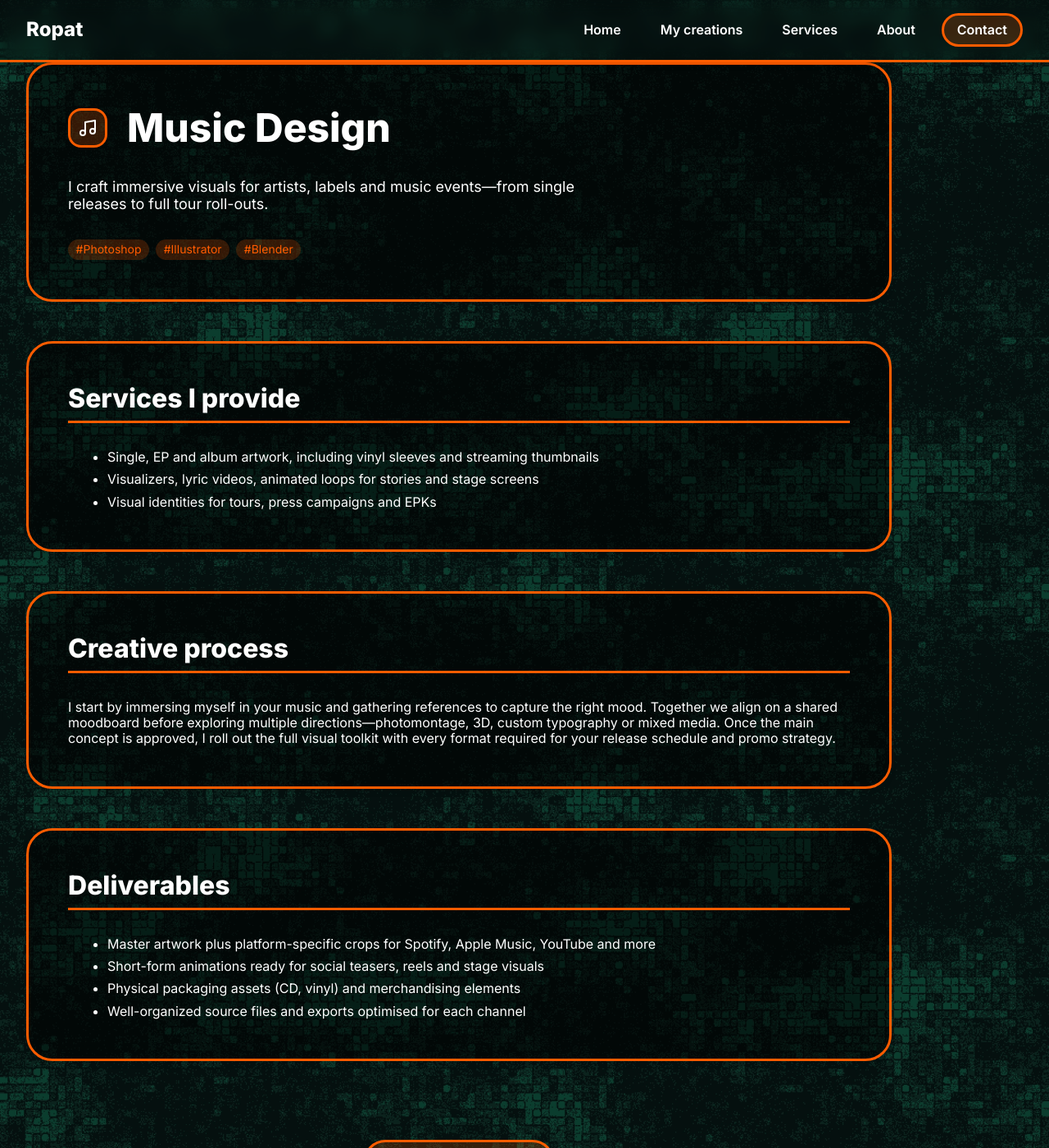
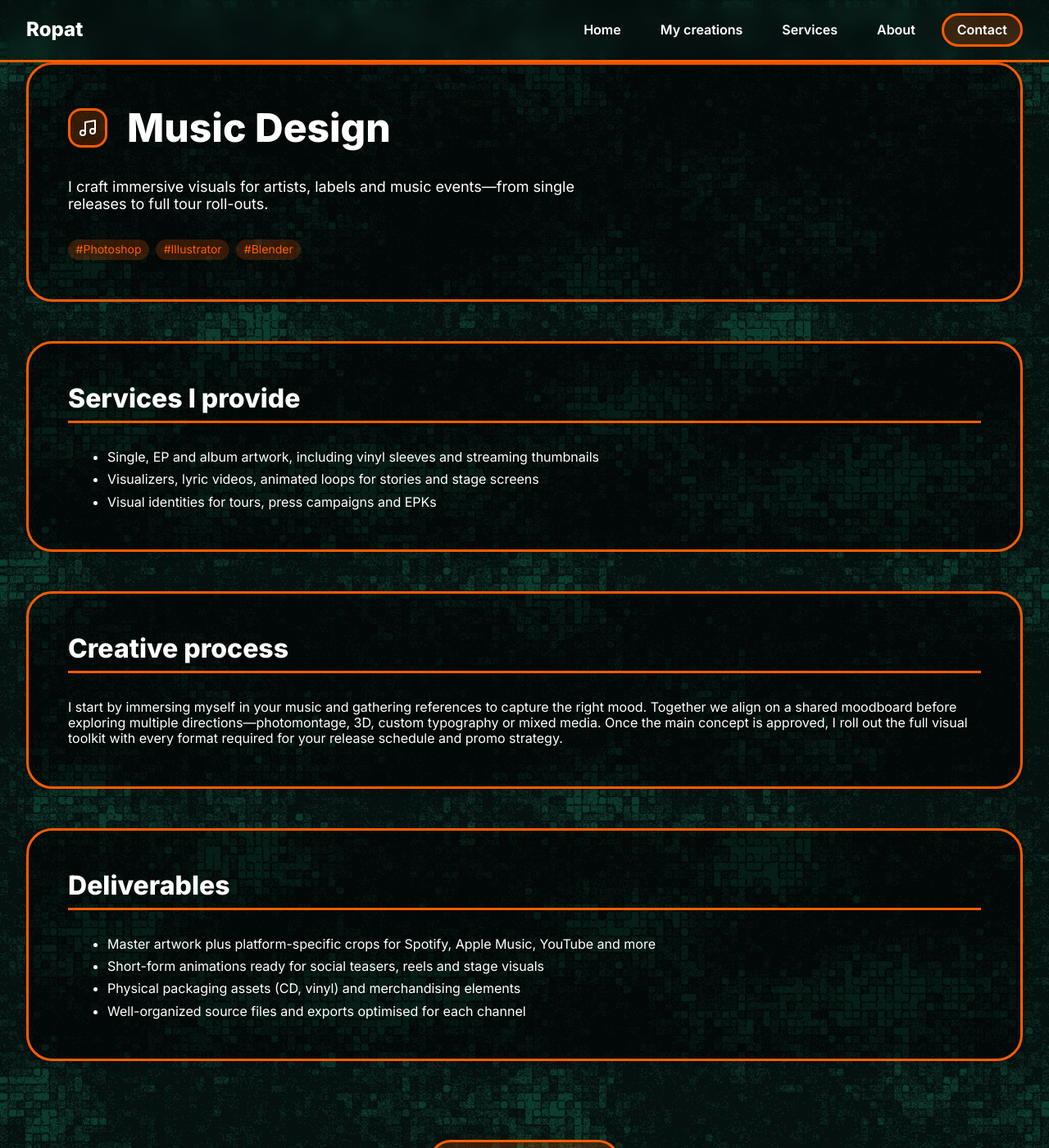
Before and after one commit to 7Nautilus/ropat-portfolio, a Jekyll site: the page built from en/services/music-design.html, in a window 1280 px wide and 1400 px high. Shown: the whole window at 82% size. Built offline with Jekyll 4.4.1, drawn with Linux system fonts in a browser that asks for light colours.

Commit message:
services css update

```diff
--- a/assets/css/style.css
+++ b/assets/css/style.css
@@ -841,7 +841,6 @@ main {
   gap: var(--spacing-xl);
   padding: 0 var(--spacing-lg) var(--spacing-xl);
   width: 100%;
-  max-width: 70rem;
 }
 
 .service-hero {
```
